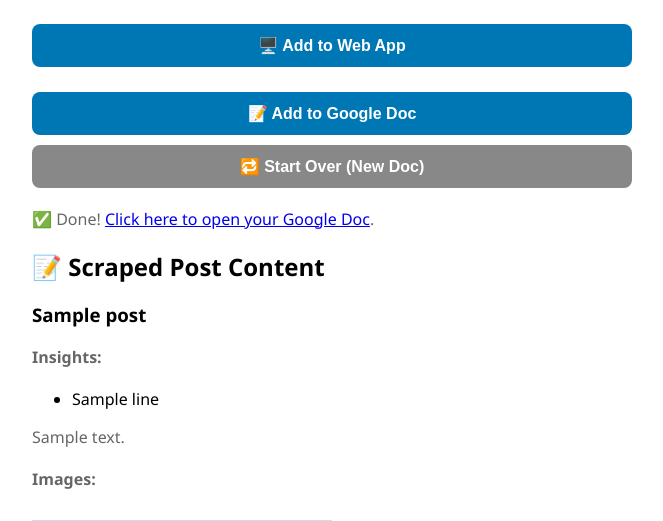
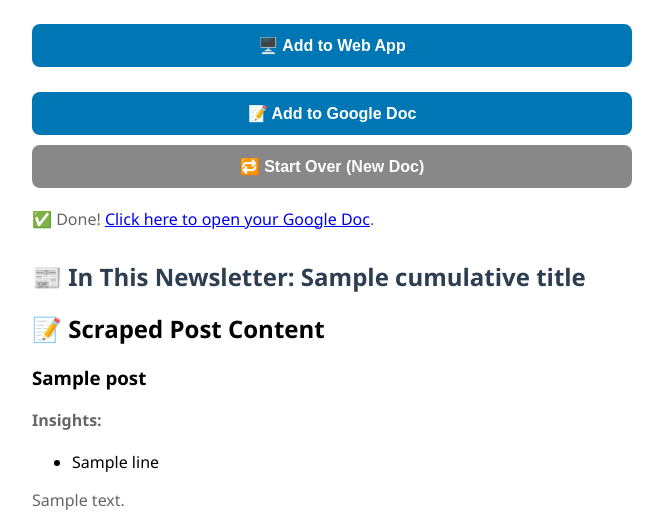
Before and after one commit to Moazam-Alii/scrapelinked-web-app, a Flask app: template templates/add_post.html in a window 1280 px wide. Shown: the part 373-894 px from the top of the page, without its empty margins (308-971 px from the left). Run offline with Flask 3, Linux system fonts and the light colour scheme; the template is opened without the code that fills it: most values are stand-ins (such as "Sample title", 1, 10 or a date in 2020); grey boxes marked "Sample" are stand-in pictures.

Commit message:
adding newsletter title

```diff
--- a/main.py
+++ b/main.py
@@ -35,10 +35,10 @@
 def add_post():
     doc_link = None
     post_data = None
+    cumulative_title = None  # ✅ NEW
     num_urls = session.get("num_urls", 1)
 
     if request.method == "POST":
-        # Check if the request is JSON (from fetch in new HTML)
         if request.is_json:
             data = request.get_json()
             urls = data.get("linkedin_urls", [])
@@ -72,6 +72,7 @@
                 data = response.json()
                 if show_on_web:
                     post_data = data.get("posts", [])
+                    cumulative_title = data.get("cumulative_title", "Scraped LinkedIn Posts")  # ✅ NEW
                 else:
                     doc_link = data.get("doc_link")
                     flash("✅ Posts added successfully!", "success")
@@ -84,9 +85,9 @@
         "add_post.html",
         num_urls=num_urls,
         doc_link=doc_link,
-        post_data=post_data
+        post_data=post_data,
+        cumulative_title=cumulative_title  # ✅ NEW
     )
-
 
 
 @app.route("/authorize")
--- a/templates/add_post.html
+++ b/templates/add_post.html
@@ -51,6 +51,10 @@
 
     {% if post_data %}
     <div class="scraped-posts">
+        {% if cumulative_title %}
+            <h2 style="margin-top: 30px; color: #2c3e50;">📰 In This Newsletter: {{ cumulative_title }}</h2>
+        {% endif %}
+
         <h2>📝 Scraped Post Content</h2>
         {% for post in post_data %}
             <div class="scraped-post">
```
